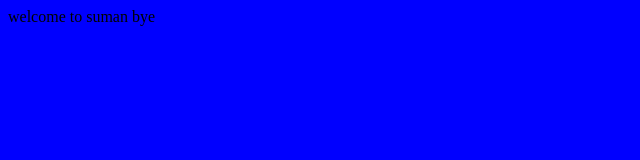
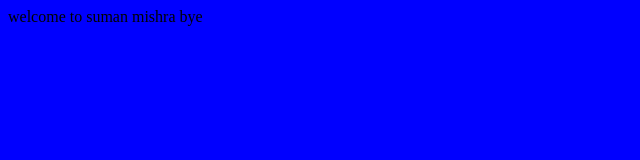
Before and after one commit to kmsuman2705/jenkinstraining2024first, a plain HTML site: page index.html in a window 1280 px wide. Shown: the full height of the page, 0-640 px from the left. Drawn offline with Linux system fonts and the light colour scheme.

Commit message:
new update

```diff
--- a/index.html
+++ b/index.html
@@ -1,4 +1,4 @@
 <body bgcolor='blue'>
-welcome to suman
+welcome to suman mishra
 bye
 </body>
```
